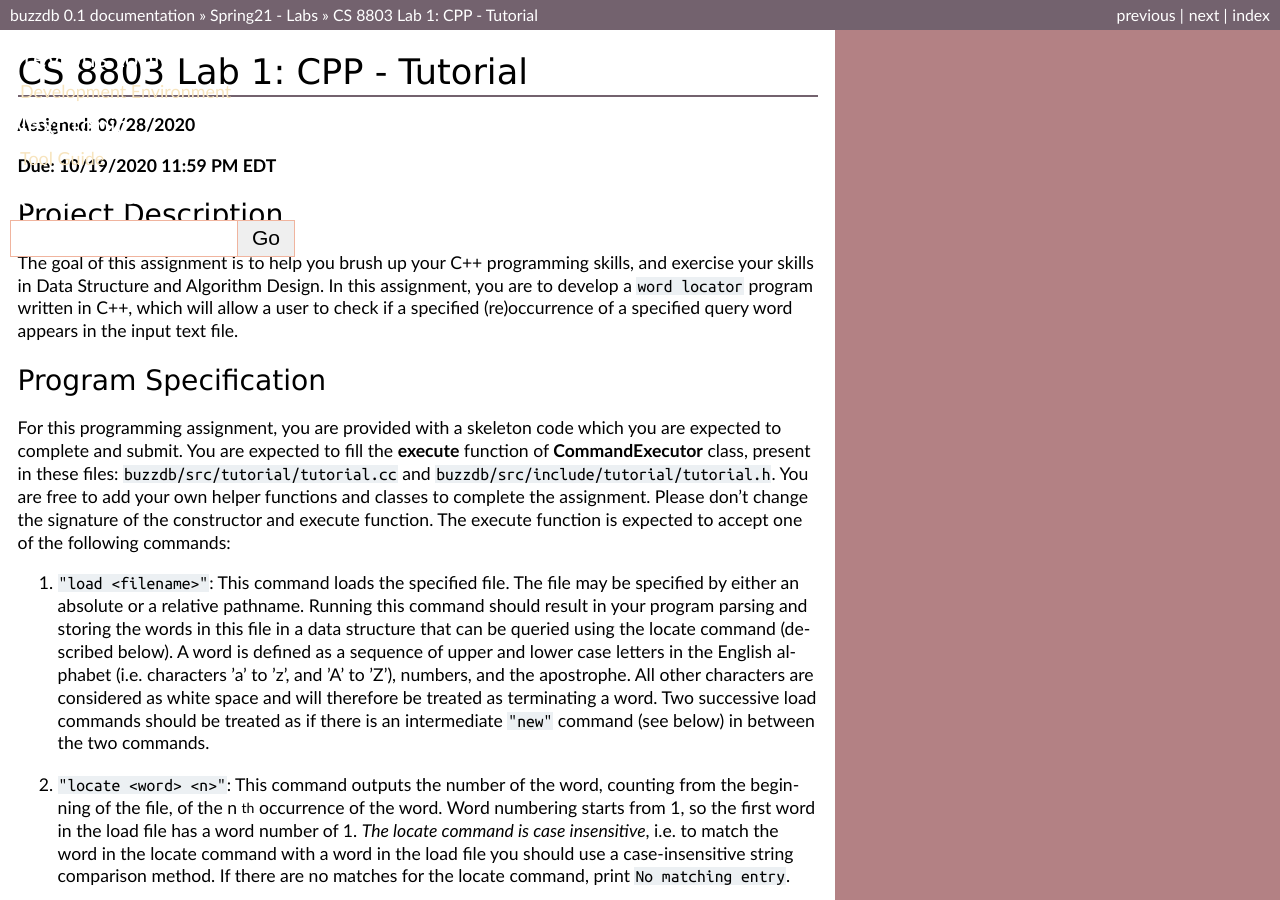
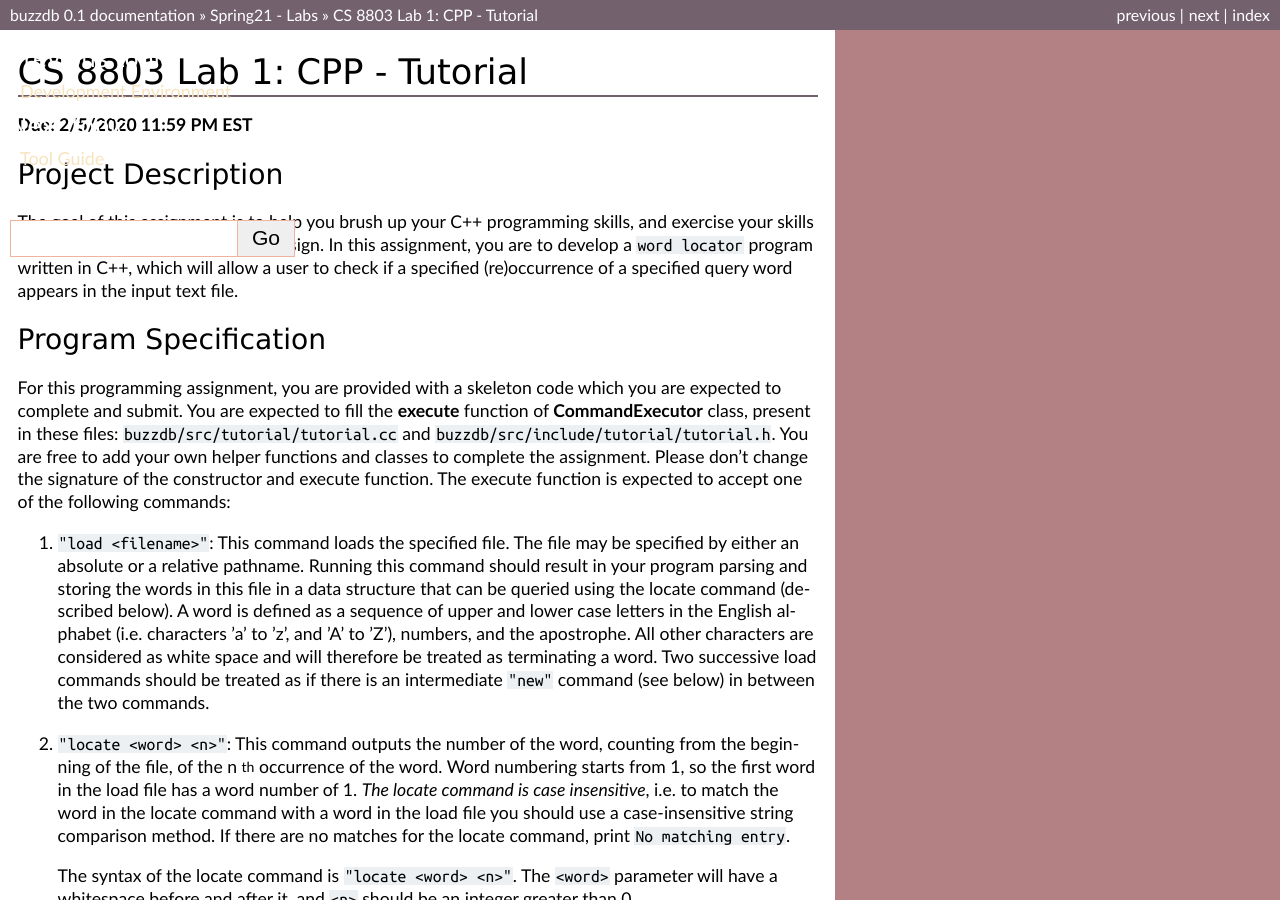
Before and after one commit to hershd23/buzzdb-docs, a Sphinx documentation site: the page built from docs/spring2021/lab1.rst, in a window 1280 px wide and 900 px high. Built offline with Sphinx 7.4.7, drawn with Linux system fonts in a browser that asks for light colours.

Commit message:
Due date updated

```diff
--- a/docs/spring2021/lab1.rst
+++ b/docs/spring2021/lab1.rst
@@ -7,9 +7,7 @@
 CS 8803 Lab 1: CPP - Tutorial
 ==============================
 
-**Assigned: 09/28/2020**
-
-**Due: 10/19/2020 11:59 PM EDT**
+**Due: 2/5/2020 11:59 PM EST**
 
 Project Description
 -------------------
```
